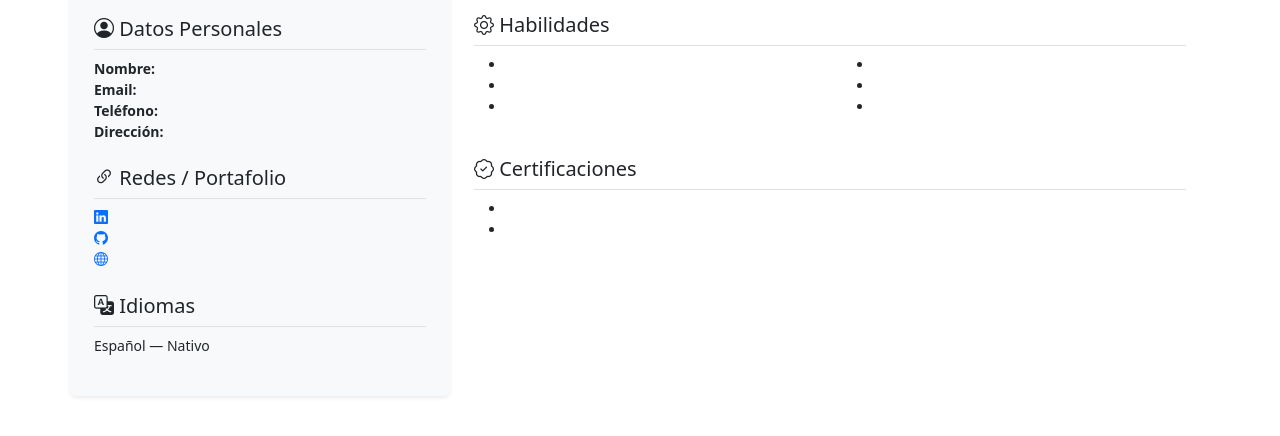
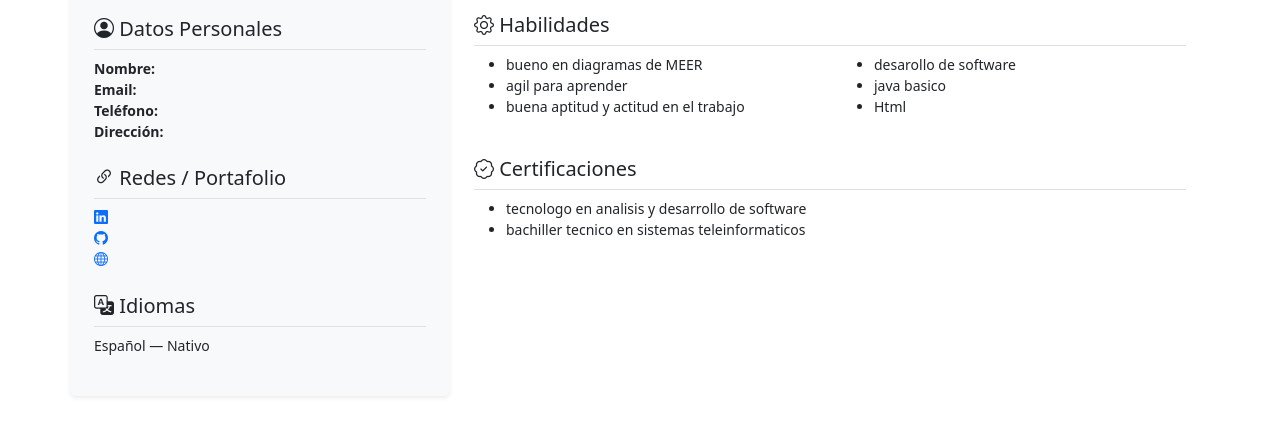
Before and after one commit to darwintorres31/EVALUACION, a plain HTML site: page index.html in a window 1280 px wide. Shown: the part 330-766 px from the top of the page. Drawn offline with nearby package versions, Linux system fonts and the light colour scheme.

Commit message:
edicion segunda persona habilidades y mas arreglos

```diff
--- a/index.html
+++ b/index.html
@@ -101,16 +101,16 @@
         <div class="row small">
           <div class="col-6">
             <ul>
-              <li><!-- bueno en diagramas de MEER --></li>
-              <li><!-- agil para aprender --></li>
-              <li><!-- buena aptitud y actitud en el trabajo --></li>
+              <li> bueno en diagramas de MEER </li>
+              <li> agil para aprender </li>
+              <li> buena aptitud y actitud en el trabajo </li>
             </ul>
           </div>
           <div class="col-6">
             <ul>
-              <li><!-- desarollo de software --></li>
-              <li><!-- java basico --></li>
-              <li><!-- Html --></li>
+              <li> desarollo de software </li>
+              <li> java basico </li>
+              <li> Html </li>
             </ul>
           </div>
         </div>
@@ -118,8 +118,8 @@
         <!-- Opcional — certificaciones, cursos, hobbies -->
         <h2 class="h5 border-bottom pb-2 mt-4"><i class="bi bi-patch-check"></i> Certificaciones</h2>
         <ul class="small">
-          <li><!-- tecnologo en analisis y desarrollo de software --></li>
-          <li><!-- bachiller tecnico en sistemas teleinformaticos --></li>
+          <li> tecnologo en analisis y desarrollo de software </li>
+          <li> bachiller tecnico en sistemas teleinformaticos </li>
         </ul>
 
       </div>
```
